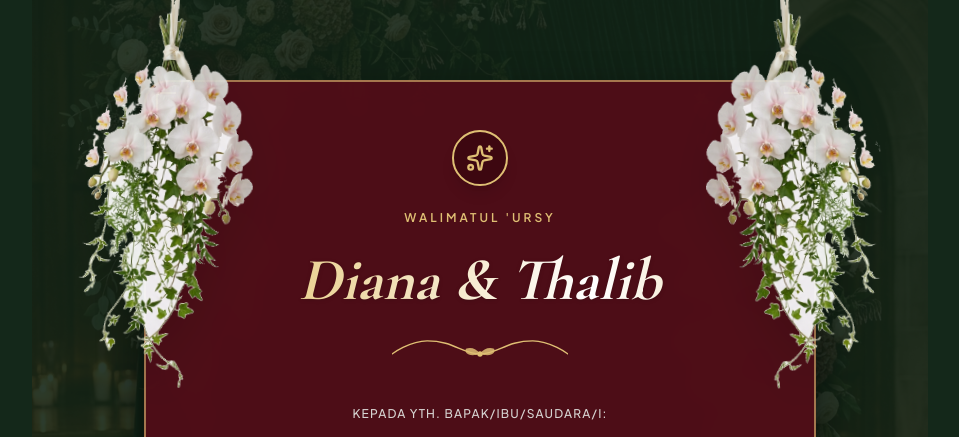
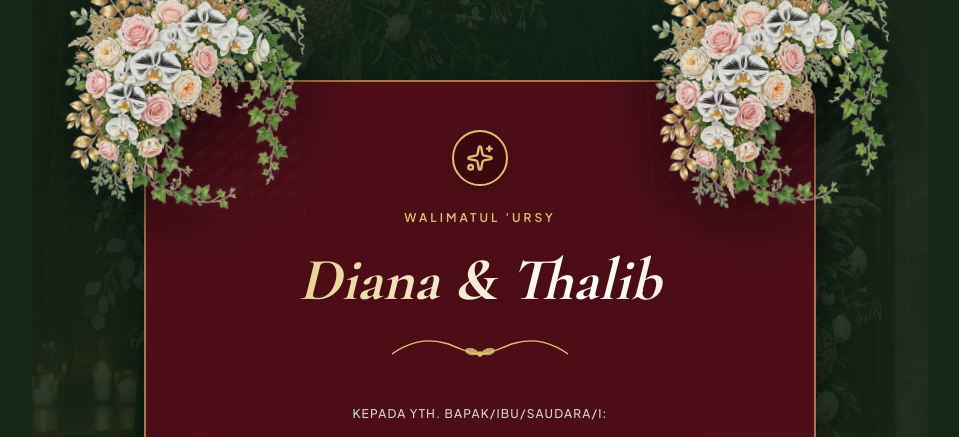
Before and after one commit to ahmadrofiussuud/undangan, a Next.js app: page / in a window 1280 px wide. Both pictures are taken after a click on the element 640 px from the left and 418 px from the top of the page. Shown: the top 437 px of the page, without its empty margins (160-1119 px from the left). Built offline with nearby package versions, Linux system fonts and the light colour scheme; no server answers; the database is empty.

Commit message:
Add prominent large wedding floral corner arrangements and hanging floral arch garland banners

```diff
--- a/components/CountdownSection.tsx
+++ b/components/CountdownSection.tsx
@@ -1,6 +1,7 @@
 "use client";
 
 import React, { useState, useEffect } from "react";
+import Image from "next/image";
 import { Calendar } from "lucide-react";
 import { FloralHeaderDivider, GoldenCornerFlourish } from "./SvgOrnaments";
 import { GoldenSparkleParticles } from "./GoldenSparkleParticles";
@@ -50,6 +51,18 @@ export default function CountdownSection() {
       <div className="absolute inset-0 opacity-15 bg-[radial-gradient(#dfbf74_1px,transparent_1px)] [background-size:18px_18px]" />
 
       <div className="relative z-10 max-w-4xl mx-auto text-center space-y-10">
+        {/* Prominent Hanging Floral Garland Arch Banner */}
+        <div className="w-full max-w-2xl mx-auto -mb-6 pointer-events-none filter drop-shadow-[0_15px_30px_rgba(0,0,0,0.85)] animate-orchid-sway">
+          <Image
+            src="/hanging_garland_arch.png"
+            alt="Hanging Floral Garland Arch"
+            width={1000}
+            height={500}
+            priority
+            className="w-full h-auto opacity-95"
+          />
+        </div>
+
         {/* Save the Date */}
         <div className="reveal space-y-2">
           <p className="text-4xl sm:text-6xl font-serif italic text-[#dfbf74] drop-shadow-md">
--- a/components/EventDetailSection.tsx
+++ b/components/EventDetailSection.tsx
@@ -33,6 +33,18 @@ export default function EventDetailSection() {
       </div>
 
       <div className="relative z-10 max-w-4xl mx-auto">
+        {/* Prominent Hanging Floral Garland Arch Header */}
+        <div className="w-full max-w-2xl mx-auto -mb-4 pointer-events-none filter drop-shadow-[0_15px_30px_rgba(0,0,0,0.85)] animate-orchid-sway">
+          <Image
+            src="/hanging_garland_arch.png"
+            alt="Hanging Floral Garland Arch"
+            width={1000}
+            height={500}
+            priority
+            className="w-full h-auto opacity-95"
+          />
+        </div>
+
         {/* Title */}
         <div className="reveal text-center max-w-xl mx-auto mb-16 space-y-3">
           <p className="text-xs uppercase tracking-[0.25em] text-[#dfbf74] font-semibold">
--- a/components/OpeningCardSection.tsx
+++ b/components/OpeningCardSection.tsx
@@ -21,27 +21,27 @@ export default function OpeningCardSection({ guestName }: { guestName: string })
       </div>
 
       <div className="relative z-10 max-w-2xl mx-auto text-center space-y-8">
-        {/* Hanging White Orchid Bouquet - Top Left Ornament */}
-        <div className="absolute -top-16 -left-6 sm:-top-20 sm:-left-14 z-30 w-28 sm:w-44 pointer-events-none filter drop-shadow-2xl animate-orchid-sway">
+        {/* Prominent Large Wedding Floral Corner - Top Left */}
+        <div className="absolute -top-20 -left-10 sm:-top-28 sm:-left-20 z-30 w-44 sm:w-64 pointer-events-none filter drop-shadow-[0_15px_35px_rgba(0,0,0,0.85)] animate-orchid-sway">
           <Image
-            src="/hanging_orchid.png"
-            alt="Hanging White Orchid Bouquet"
-            width={518}
-            height={1167}
+            src="/floral_corner_large.png"
+            alt="Large Luxury Wedding Floral Arrangement"
+            width={1000}
+            height={1000}
             priority
             className="w-full h-auto opacity-95"
           />
         </div>
 
-        {/* Hanging White Orchid Bouquet - Top Right Ornament */}
-        <div className="absolute -top-16 -right-6 sm:-top-20 sm:-right-14 z-30 w-28 sm:w-44 pointer-events-none filter drop-shadow-2xl animate-orchid-sway-reverse">
+        {/* Prominent Large Wedding Floral Corner - Top Right (Flipped) */}
+        <div className="absolute -top-20 -right-10 sm:-top-28 sm:-right-20 z-30 w-44 sm:w-64 pointer-events-none filter drop-shadow-[0_15px_35px_rgba(0,0,0,0.85)] animate-orchid-sway-reverse">
           <Image
-            src="/hanging_orchid.png"
-            alt="Hanging White Orchid Bouquet"
-            width={518}
-            height={1167}
+            src="/floral_corner_large.png"
+            alt="Large Luxury Wedding Floral Arrangement"
+            width={1000}
+            height={1000}
             priority
-            className="w-full h-auto opacity-95"
+            className="w-full h-auto opacity-95 scale-x-[-1]"
           />
         </div>
 
```
Also changed, not shown: public/floral_corner_large.png (added), public/hanging_garland_arch.png (added).
